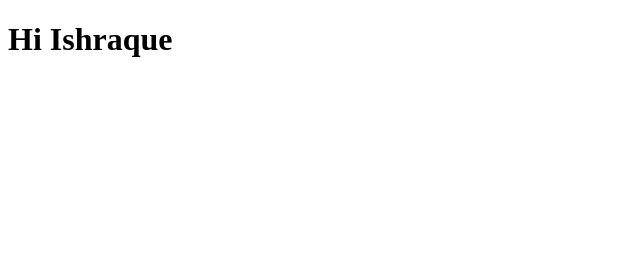
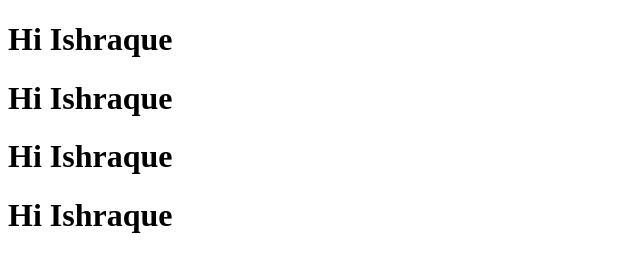
Before and after one commit to ranaahmed02/test-peoject, a plain HTML site: page index.html in a window 1280 px wide. Shown: the whole page, without its empty margins (0-640 px from the left). Drawn offline with Linux system fonts and the light colour scheme.

Commit message:
h tag push

```diff
--- a/index.html
+++ b/index.html
@@ -7,5 +7,8 @@
 </head>
 <body>
     <h1> Hi Ishraque  </h1>
+    <h1> Hi Ishraque  </h1>
+    <h1> Hi Ishraque  </h1>
+    <h1> Hi Ishraque  </h1>
 </body>
 </html>
```
